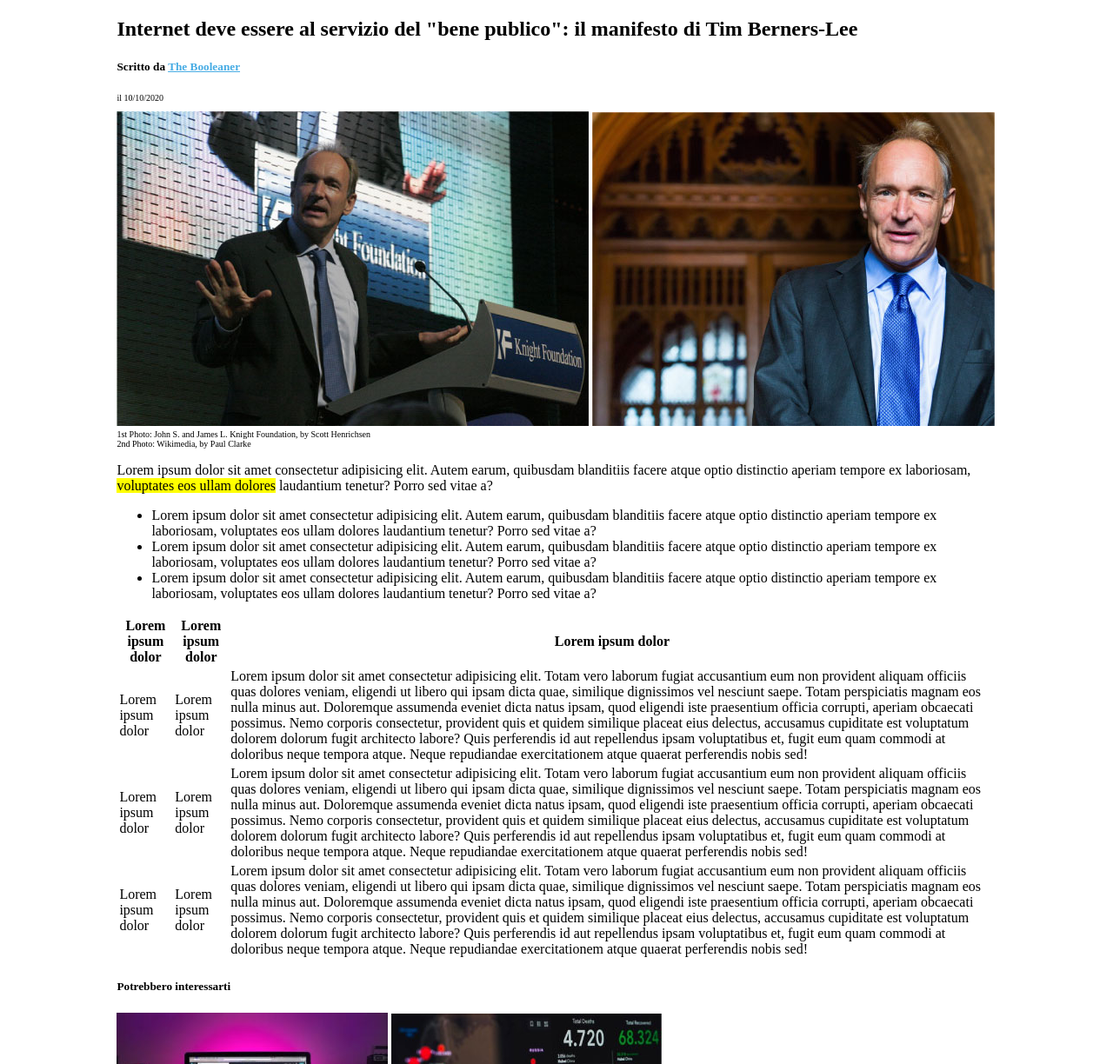
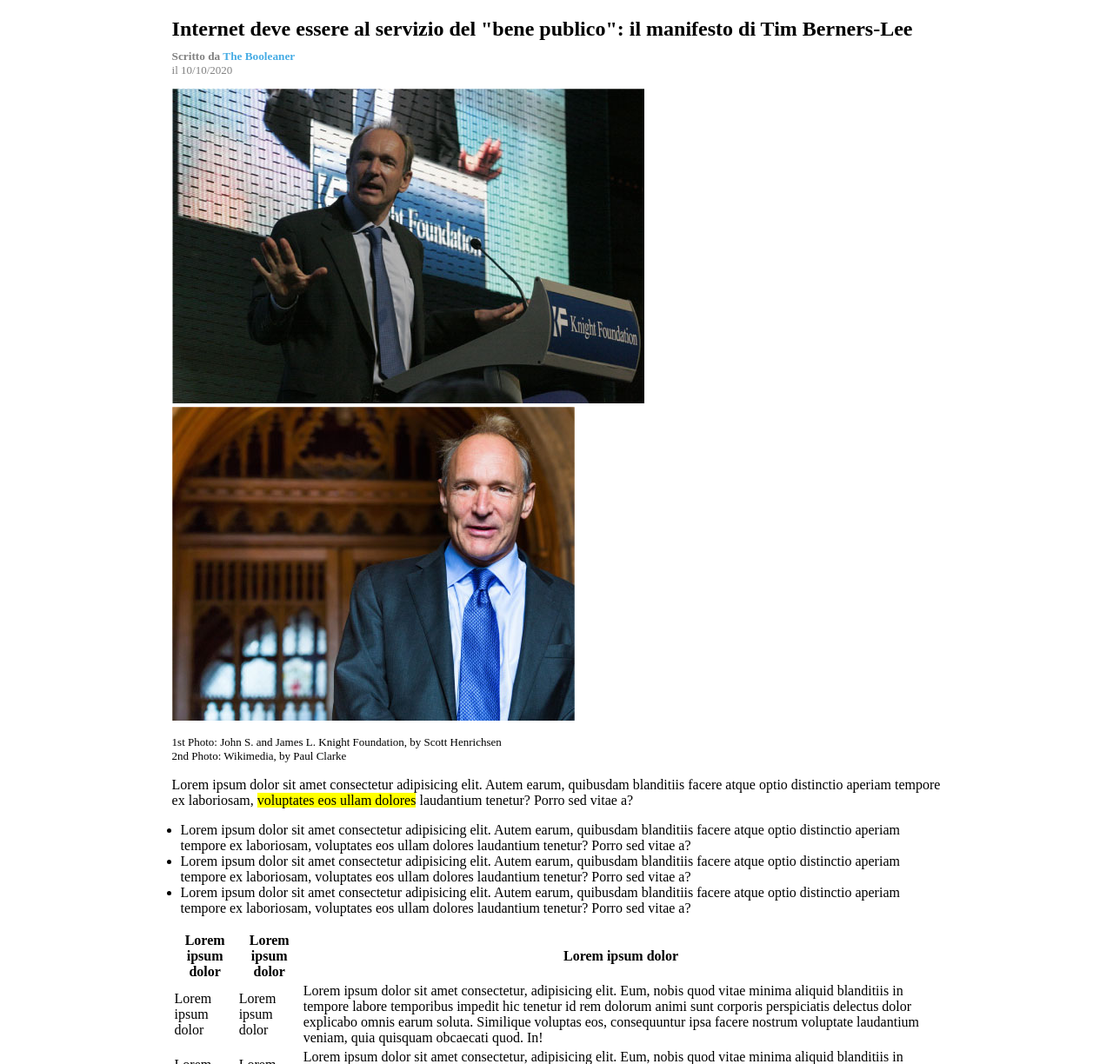
Before and after one commit to MichaelRosa9/html-css-booleaner, a plain HTML site: page index.html in a window 1280 px wide. Shown: the part 76-1300 px from the top of the page at 87% size. Drawn offline with Linux system fonts and the light colour scheme.

Commit message:
css table

```diff
--- a/css/style.css
+++ b/css/style.css
@@ -10,18 +10,42 @@ header img {
 }
 
 main {
-  width: 80%;
+  width: 70%;
   margin: auto;
+}
+title-article {
+  margin-bottom: 20px;
+}
+h1 {
+  margin-bottom: 10px;
+}
+
+h5 {
+  margin: 0px;;
+}
+
+.subhead {
+  color: gray;
 }
 
 .link-main-page {
   color: #47ACE4;
+  text-decoration: none;
 }
 
-.title p {
-  font-size: 10px;
+.subhead p {
+  font-size: small;
   margin-top: 0px;
 }
+
+.photo-tim p {
+  font-size: small;
+}
+
 .hilighted-text {
   background-color: yellow;
 }
+
+ul {
+  padding-left: 10px;
+}
--- a/index.html
+++ b/index.html
@@ -8,20 +8,26 @@
   <title>The Booleaner</title>
 </head>
 <body>
+
   <header>
     <img src="img/logo.svg" alt="Bololeaner logo">
   </header>
+
   <main>
-
     <!-- Titolo -->
-    <section class="title">
+    <section class="title-article">
       <h1>Internet deve essere al servizio del "bene publico": il manifesto di Tim Berners-Lee</h1>
+      <div class="subhead">
         <h5>Scritto da <a class="link-main-page" href="">The Booleaner</a></h5>
         <p>il 10/10/2020</p>
+      </div>
+
+      <div class="photo-tim">
         <img src="img/tim-1.jpg" alt="">
         <img src="img/tim-2.jpg" alt="">
         <p> 1st Photo: John S. and James L. Knight Foundation, by Scott Henrichsen <br>
         2nd Photo: Wikimedia, by Paul Clarke</p>
+        </div>
     </section>
     <!-- /Titolo -->
 
@@ -50,26 +56,26 @@
           </tr>
         </thead>
         <tbody>
-          <tr>
+          <tr class="odd-row-color">
             <td>Lorem ipsum dolor</td>
             <td>Lorem ipsum dolor</td>
-            <td>Lorem ipsum dolor sit amet consectetur adipisicing elit. Totam vero laborum fugiat accusantium eum non provident aliquam officiis quas dolores veniam, eligendi ut libero qui ipsam dicta quae, similique dignissimos vel nesciunt saepe. Totam perspiciatis magnam eos nulla minus aut. Doloremque assumenda eveniet dicta natus ipsam, quod eligendi iste praesentium officia corrupti, aperiam obcaecati possimus. Nemo corporis consectetur, provident quis et quidem similique placeat eius delectus, accusamus cupiditate est voluptatum dolorem dolorum fugit architecto labore? Quis perferendis id aut repellendus ipsam voluptatibus et, fugit eum quam commodi at doloribus neque tempora atque. Neque repudiandae exercitationem atque quaerat perferendis nobis sed!</td>
+            <td>Lorem ipsum dolor sit amet consectetur, adipisicing elit. Eum, nobis quod vitae minima aliquid blanditiis in tempore labore temporibus impedit hic tenetur id rem dolorum animi sunt corporis perspiciatis delectus dolor explicabo omnis earum soluta. Similique voluptas eos, consequuntur ipsa facere nostrum voluptate laudantium veniam, quia quisquam obcaecati quod. In!</td>
           </tr>
           <tr>
             <td>Lorem ipsum dolor</td>
             <td>Lorem ipsum dolor</td>
-            <td>Lorem ipsum dolor sit amet consectetur adipisicing elit. Totam vero laborum fugiat accusantium eum non provident aliquam officiis quas dolores veniam, eligendi ut libero qui ipsam dicta quae, similique dignissimos vel nesciunt saepe. Totam perspiciatis magnam eos nulla minus aut. Doloremque assumenda eveniet dicta natus ipsam, quod eligendi iste praesentium officia corrupti, aperiam obcaecati possimus. Nemo corporis consectetur, provident quis et quidem similique placeat eius delectus, accusamus cupiditate est voluptatum dolorem dolorum fugit architecto labore? Quis perferendis id aut repellendus ipsam voluptatibus et, fugit eum quam commodi at doloribus neque tempora atque. Neque repudiandae exercitationem atque quaerat perferendis nobis sed!</td>
+            <td>Lorem ipsum dolor sit amet consectetur, adipisicing elit. Eum, nobis quod vitae minima aliquid blanditiis in tempore labore temporibus impedit hic tenetur id rem dolorum animi sunt corporis perspiciatis delectus dolor explicabo omnis earum soluta. Similique voluptas eos, consequuntur ipsa facere nostrum voluptate laudantium veniam, quia quisquam obcaecati quod. In!</td>
           </tr>
-          <tr>
+          <tr class="odd-row-color">
             <td>Lorem ipsum dolor</td>
             <td>Lorem ipsum dolor</td>
-            <td>Lorem ipsum dolor sit amet consectetur adipisicing elit. Totam vero laborum fugiat accusantium eum non provident aliquam officiis quas dolores veniam, eligendi ut libero qui ipsam dicta quae, similique dignissimos vel nesciunt saepe. Totam perspiciatis magnam eos nulla minus aut. Doloremque assumenda eveniet dicta natus ipsam, quod eligendi iste praesentium officia corrupti, aperiam obcaecati possimus. Nemo corporis consectetur, provident quis et quidem similique placeat eius delectus, accusamus cupiditate est voluptatum dolorem dolorum fugit architecto labore? Quis perferendis id aut repellendus ipsam voluptatibus et, fugit eum quam commodi at doloribus neque tempora atque. Neque repudiandae exercitationem atque quaerat perferendis nobis sed!</td>
+            <td>Lorem ipsum dolor sit amet consectetur, adipisicing elit. Eum, nobis quod vitae minima aliquid blanditiis in tempore labore temporibus impedit hic tenetur id rem dolorum animi sunt corporis perspiciatis delectus dolor explicabo omnis earum soluta. Similique voluptas eos, consequuntur ipsa facere nostrum voluptate laudantium veniam, quia quisquam obcaecati quod. In!</td>
           </tr>
         </tbody>
       </table>
     </section>
     <!-- /Tabella -->
-
+    <p>Lorem ipsum dolor sit amet consectetur adipisicing elit. Laborum sequi amet dolorum! Ea asperiores eius tenetur consequatur similique modi explicabo architecto nostrum quaerat sapiente. Dolores provident quibusdam libero consequuntur quidem ratione ipsum fuga sint a perferendis, neque nesciunt officia dignissimos nam accusantium aperiam id quia natus. <span class="hilighted-text">Quidem laudantium voluptate placeat rerum sit vel expedita, quos deserunt quasi</span>, necessitatibus ad accusamus ea mollitia esse a labore earum. Vitae facere cupiditate explicabo et nostrum deleniti repellat iste temporibus natus. Ratione, laborum provident!</p>
   </section>
   <!-- /Contenuto Articolo -->
 
```
Lines whose indentation alone changed are shown as unchanged.
